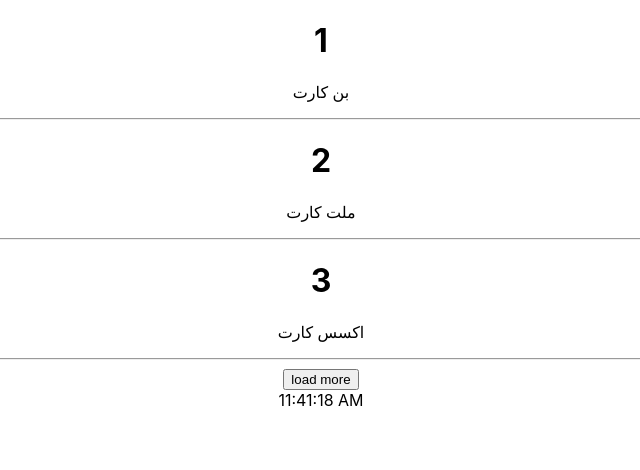
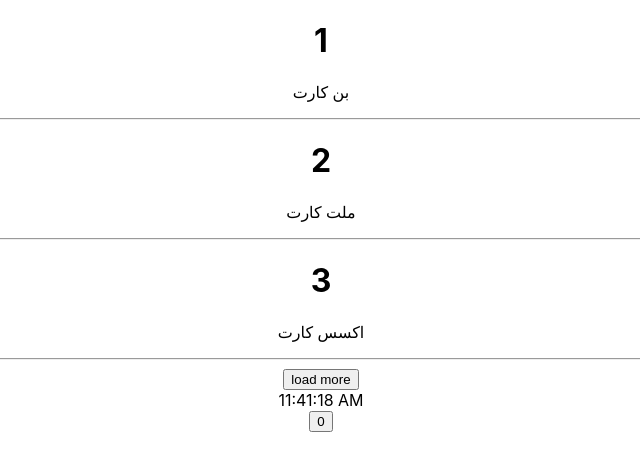
Before and after one commit to NaderiMo/ReactJs-Course-Feb2023, a React (Create React App) app: page / in a window 1280 px wide. Shown: the top 470 px of the page, without its empty margins (319-959 px from the left). Built offline with nearby package versions, Linux system fonts and the light colour scheme.

Commit message:
Counter  Added

```diff
--- a/src/App.js
+++ b/src/App.js
@@ -1,12 +1,14 @@
 import "./App.css";
 import CardList from "./components/CardList";
 import Clock from "./components/Clock";
+import Counter from "./components/Counter";
 
 function App() {
   return (
     <div className="App">
       <CardList></CardList>
       <Clock />
+      <Counter />
     </div>
   );
 }
--- /dev/null
+++ b/src/components/Counter.jsx
@@ -0,0 +1,20 @@
+import { useState } from "react";
+
+function Counter({}) {
+  const [count, setCount] = useState(0);
+  const handleClick = () => {
+    setCount(count + 1);
+  };
+  return (
+    <div>
+      <button
+        onClick={() => {
+          handleClick();
+        }}
+      >
+        {count}
+      </button>
+    </div>
+  );
+}
+export default Counter;
```
